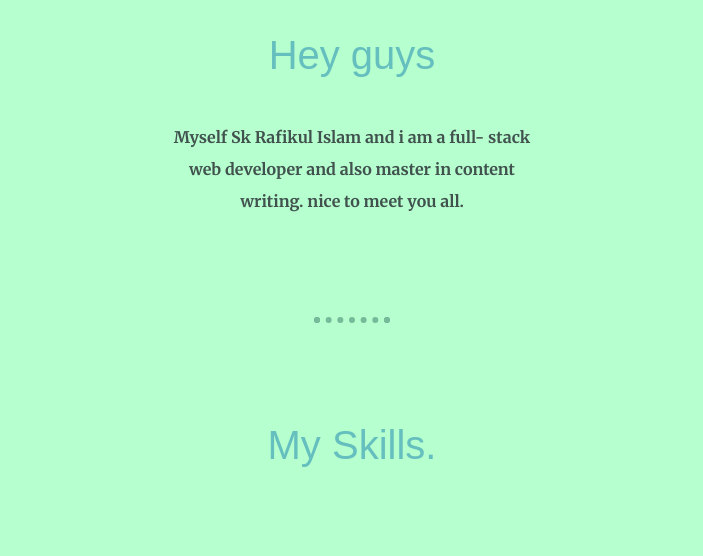
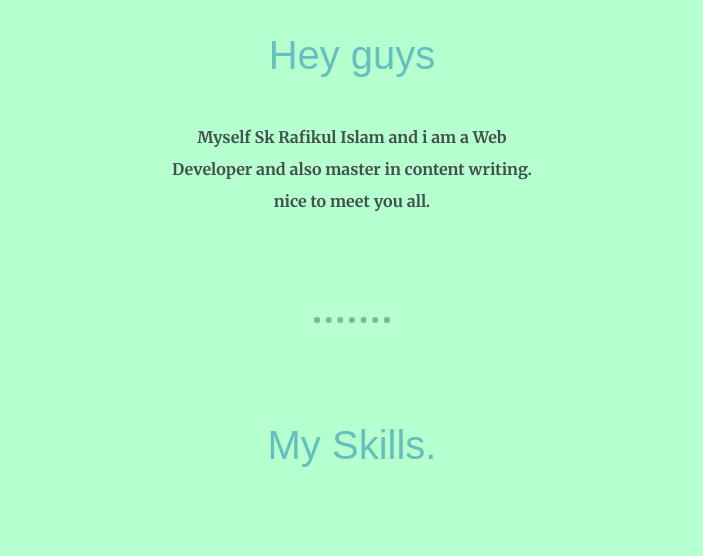
Before and after one commit to skrafikulislam/portfolio-in-web, a plain HTML site: page Portfolio website/index.html in a window 1280 px wide. Shown: the part 1140-1696 px from the top of the page, without its empty margins (288-991 px from the left). Drawn offline with Linux system fonts and the light colour scheme.

Commit message:
update index.html
here i just remove full stack and enable web developer

```diff
--- a/Portfolio website/index.html
+++ b/Portfolio website/index.html
@@ -24,7 +24,7 @@
       <div class="profile">
         <img src="https://cdn-icons-png.flaticon.com/128/3749/3749784.png" alt="instead of my image i choose this shit">
         <h2>Hey guys</h2>
-        <p class="intro">Myself Sk Rafikul Islam and i am a full- stack web developer and also master in content writing. nice to meet you all.</p>
+        <p class="intro">Myself Sk Rafikul Islam and i am a Web Developer and also master in content writing. nice to meet you all.</p>
       </div>
       <hr>
       <div class="skills">
```
